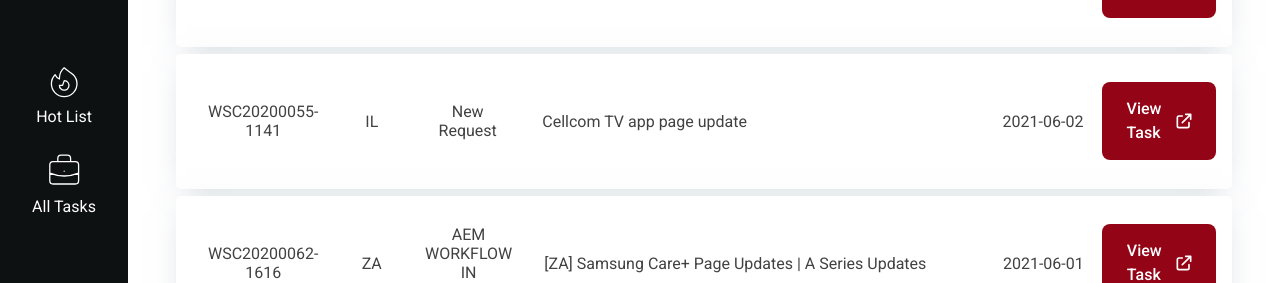
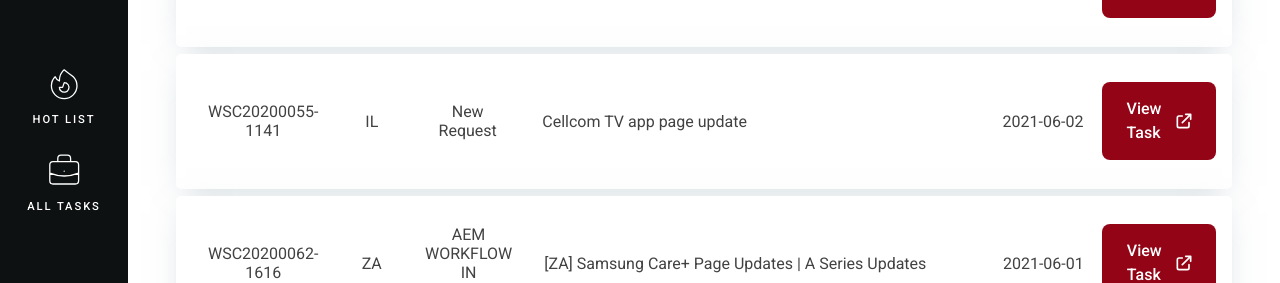
Before and after one commit to robdecipher/joffrey-ui, a Next.js app: page / in a window 1280 px wide. Shown: the part 248-531 px from the top of the page. Built offline with nearby package versions, Linux system fonts and the light colour scheme.

Commit message:
Link issues fixed

```diff
--- a/components/layout/main-navigation.js
+++ b/components/layout/main-navigation.js
@@ -16,18 +16,18 @@
                 <ul>
                     <li>
                         <Link href='/'>
-                            <Fragment>
+                            <div>
                                 <FireIcon />
                                 <span>Hot List</span>
-                            </Fragment>
+                            </div>
                         </Link>
                     </li>
                     <li>
                         <Link href='/tasks'>
-                            <Fragment>
+                            <div>
                                 <WorkIcon />
                                 <span>All Tasks</span>
-                            </Fragment>
+                            </div>
                         </Link>
                     </li>
                 </ul>
--- a/components/layout/main-navigation.module.css
+++ b/components/layout/main-navigation.module.css
@@ -4,5 +4,7 @@
 .brand, .globalnav, .navfooter { display:flex;justify-content:center; }
 .globalnav { height:100%; }
 .globalnav ul { text-align:center;}
-.globalnav ul li { margin-bottom:1.6rem; }
-.globalnav svg { width:2.4rem;height:2.4rem;display:block;text-align:center;margin:0 auto;margin-bottom:0.4rem;}
+.globalnav ul li { margin-bottom:1.6rem;font-weight:500;text-transform:uppercase;font-size:0.7rem;letter-spacing:0.12rem; }
+.globalnav div { flex-wrap:wrap;}
+.globalnav svg { width:2.4rem;height:2.4rem;display:block;text-align:center;margin:0 auto;margin-bottom:0.6rem;}
+.globalnav span { width:100%; }
```
